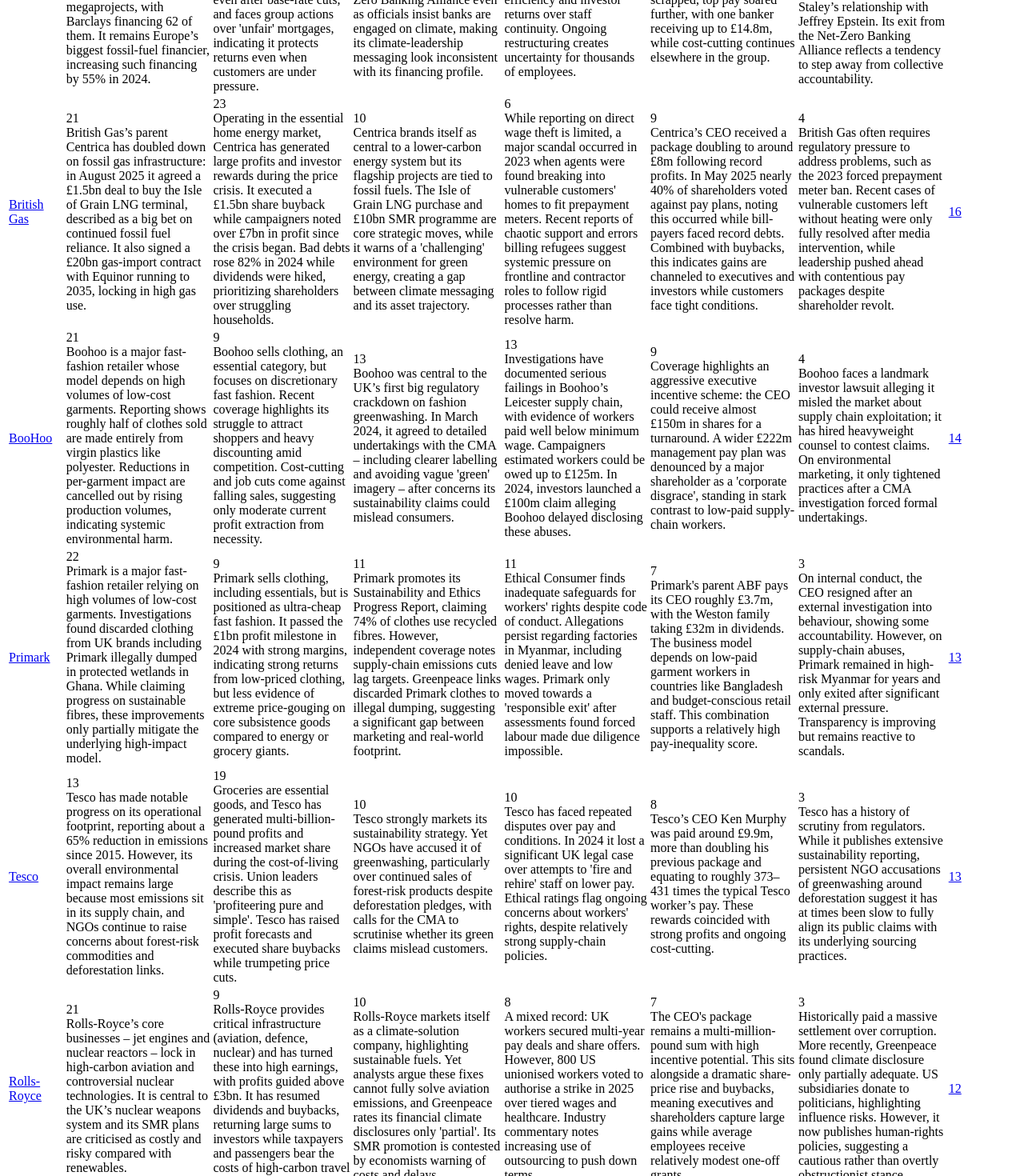
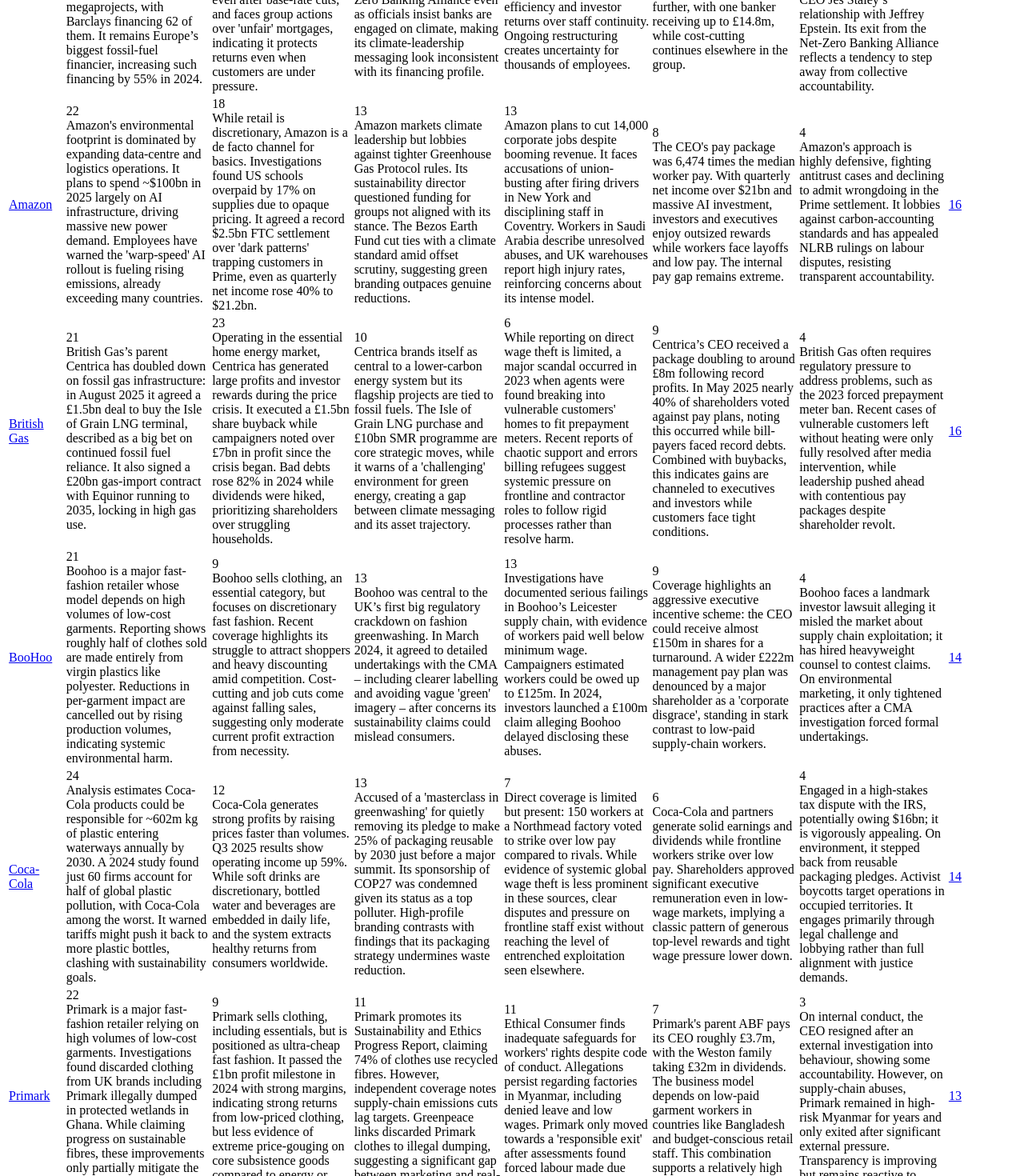
Before and after one commit to EliteArtists/greedpeaceX-website, a React (Vite) app: page /index in a window 1280 px wide. Shown: the part 1320-2790 px from the top of the page at 80% size. Built offline with nearby package versions, Linux system fonts and the light colour scheme; no server answers; the database is empty.

Commit message:
Update GreedIndexPage.jsx

```diff
--- a/src/GreedIndexPage.jsx
+++ b/src/GreedIndexPage.jsx
@@ -79,6 +79,25 @@
     }
   },
   {
+    id: 'amazon-manual',
+    greed_targets: { name: 'Amazon' },
+    greed_score: 16,
+    community_harm: 22,
+    profit_from_necessity: 18,
+    obscurity: 13,
+    exploit_ratio: 13,
+    pay_inequality: 8,
+    responsiveness: 4,
+    rationale: {
+      environmental_harm: "Amazon's environmental footprint is dominated by expanding data-centre and logistics operations. It plans to spend ~$100bn in 2025 largely on AI infrastructure, driving massive new power demand. Employees have warned the 'warp-speed' AI rollout is fueling rising emissions, already exceeding many countries.",
+      profit_from_necessity: "While retail is discretionary, Amazon is a de facto channel for basics. Investigations found US schools overpaid by 17% on supplies due to opaque pricing. It agreed a record $2.5bn FTC settlement over 'dark patterns' trapping customers in Prime, even as quarterly net income rose 40% to $21.2bn.",
+      greenwashing: "Amazon markets climate leadership but lobbies against tighter Greenhouse Gas Protocol rules. Its sustainability director questioned funding for groups not aligned with its stance. The Bezos Earth Fund cut ties with a climate standard amid offset scrutiny, suggesting green branding outpaces genuine reductions.",
+      worker_exploitation: "Amazon plans to cut 14,000 corporate jobs despite booming revenue. It faces accusations of union-busting after firing drivers in New York and disciplining staff in Coventry. Workers in Saudi Arabia describe unresolved abuses, and UK warehouses report high injury rates, reinforcing concerns about its intense model.",
+      pay_inequality: "The CEO's pay package was 6,474 times the median worker pay. With quarterly net income over $21bn and massive AI investment, investors and executives enjoy outsized rewards while workers face layoffs and low pay. The internal pay gap remains extreme.",
+      resistance_to_accountability: "Amazon's approach is highly defensive, fighting antitrust cases and declining to admit wrongdoing in the Prime settlement. It lobbies against carbon-accounting standards and has appealed NLRB rulings on labour disputes, resisting transparent accountability."
+    }
+  },
+  {
     id: 'british-gas-manual',
     greed_targets: { name: 'British Gas' },
     greed_score: 16,
@@ -117,6 +136,25 @@
     }
   },
   {
+    id: 'coca-cola-manual',
+    greed_targets: { name: 'Coca-Cola' },
+    greed_score: 14,
+    community_harm: 24,
+    profit_from_necessity: 12,
+    obscurity: 13,
+    exploit_ratio: 7,
+    pay_inequality: 6,
+    responsiveness: 4,
+    rationale: {
+      environmental_harm: "Analysis estimates Coca-Cola products could be responsible for ~602m kg of plastic entering waterways annually by 2030. A 2024 study found just 60 firms account for half of global plastic pollution, with Coca-Cola among the worst. It warned tariffs might push it back to more plastic bottles, clashing with sustainability goals.",
+      profit_from_necessity: "Coca-Cola generates strong profits by raising prices faster than volumes. Q3 2025 results show operating income up 59%. While soft drinks are discretionary, bottled water and beverages are embedded in daily life, and the system extracts healthy returns from consumers worldwide.",
+      greenwashing: "Accused of a 'masterclass in greenwashing' for quietly removing its pledge to make 25% of packaging reusable by 2030 just before a major summit. Its sponsorship of COP27 was condemned given its status as a top polluter. High-profile branding contrasts with findings that its packaging strategy undermines waste reduction.",
+      worker_exploitation: "Direct coverage is limited but present: 150 workers at a Northmead factory voted to strike over low pay compared to rivals. While evidence of systemic global wage theft is less prominent in these sources, clear disputes and pressure on frontline staff exist without reaching the level of entrenched exploitation seen elsewhere.",
+      pay_inequality: "Coca-Cola and partners generate solid earnings and dividends while frontline workers strike over low pay. Shareholders approved significant executive remuneration even in low-wage markets, implying a classic pattern of generous top-level rewards and tight wage pressure lower down.",
+      resistance_to_accountability: "Engaged in a high-stakes tax dispute with the IRS, potentially owing $16bn; it is vigorously appealing. On environment, it stepped back from reusable packaging pledges. Activist boycotts target operations in occupied territories. It engages primarily through legal challenge and lobbying rather than full alignment with justice demands."
+    }
+  },
+  {
     id: 'primark-manual',
     greed_targets: { name: 'Primark' },
     greed_score: 13,
@@ -152,6 +190,25 @@
       worker_exploitation: "Tesco has faced repeated disputes over pay and conditions. In 2024 it lost a significant UK legal case over attempts to 'fire and rehire' staff on lower pay. Ethical ratings flag ongoing concerns about workers' rights, despite relatively strong supply-chain policies.",
       pay_inequality: "Tesco’s CEO Ken Murphy was paid around £9.9m, more than doubling his previous package and equating to roughly 373–431 times the typical Tesco worker’s pay. These rewards coincided with strong profits and ongoing cost-cutting.",
       resistance_to_accountability: "Tesco has a history of scrutiny from regulators. While it publishes extensive sustainability reporting, persistent NGO accusations of greenwashing around deforestation suggest it has at times been slow to fully align its public claims with its underlying sourcing practices."
+    }
+  },
+  {
+    id: 'boeing-manual',
+    greed_targets: { name: 'Boeing' },
+    greed_score: 12,
+    community_harm: 19,
+    profit_from_necessity: 7,
+    obscurity: 9,
+    exploit_ratio: 12,
+    pay_inequality: 8,
+    responsiveness: 5,
+    rationale: {
+      environmental_harm: "Boeing is half of the global large-jet duopoly. Planes sold in just two years will emit >1bn tonnes of CO2 over their lifetimes. Boeing is betting on 'sustainable aviation fuel' rather than radical tech, while targeting higher production rates, locking in high-carbon aviation for decades.",
+      profit_from_necessity: "Boeing sells to airlines and governments, one step removed from consumer essentials. It reported massive losses ($11.8bn in 2024) and negative margins due to charges, indicating an emphasis on balance-sheet repair rather than extracting windfall profits from the public during a cost-of-living crisis.",
+      greenwashing: "Boeing has 'bet the farm' on sustainable aviation fuel (SAF), despite warnings that SAF narratives overstate what is achievable. Its climate messaging gives a greener impression than warranted by the scale of lifetime fleet emissions, looking optimistic relative to actual product impacts.",
+      worker_exploitation: "A deeply troubled safety culture: whistleblowers allege harassment and intimidation. An engineer testified there is 'no safety culture'. 30,000 workers mounted a lengthy strike in 2024 after Boeing withdrew pay offers, signaling intense conflict over conditions and union-busting allegations.",
+      pay_inequality: "The outgoing CEO received $32.8m for 2023 (up 45%) and nearly $100m since 2020, despite safety crises. A former CEO walked away with $60m after 737 Max crashes. This pattern of massive rewards in bad times sits uneasily beside strikes and safety failures.",
+      resistance_to_accountability: "Boeing agreed a $1.1bn deal to avoid prosecution over 737 Max misleading statements, described as 'morally repugnant'. Regulators rebuke its record-keeping (missing door-plug records), and workers claim managers silence safety concerns. It consistently resists full, transparent accountability."
     }
   },
   {
```
